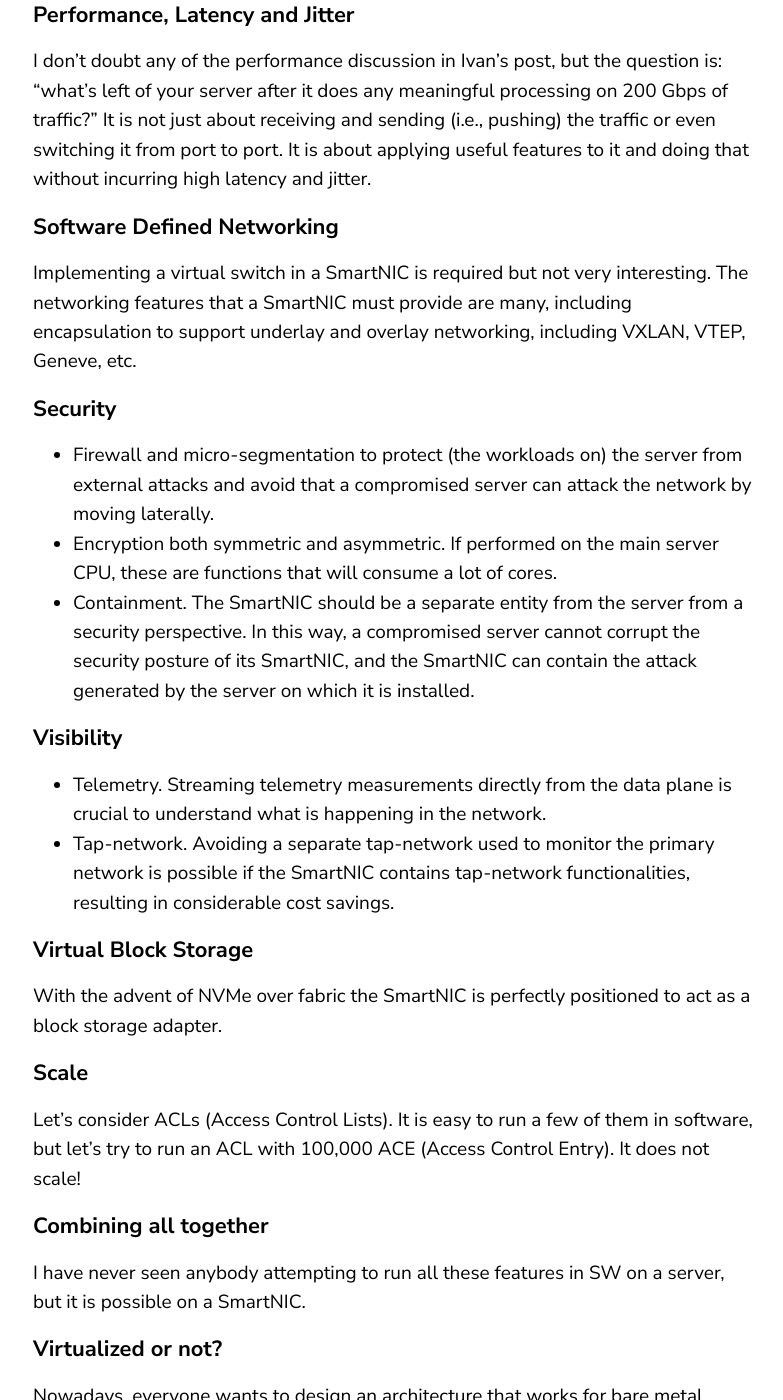
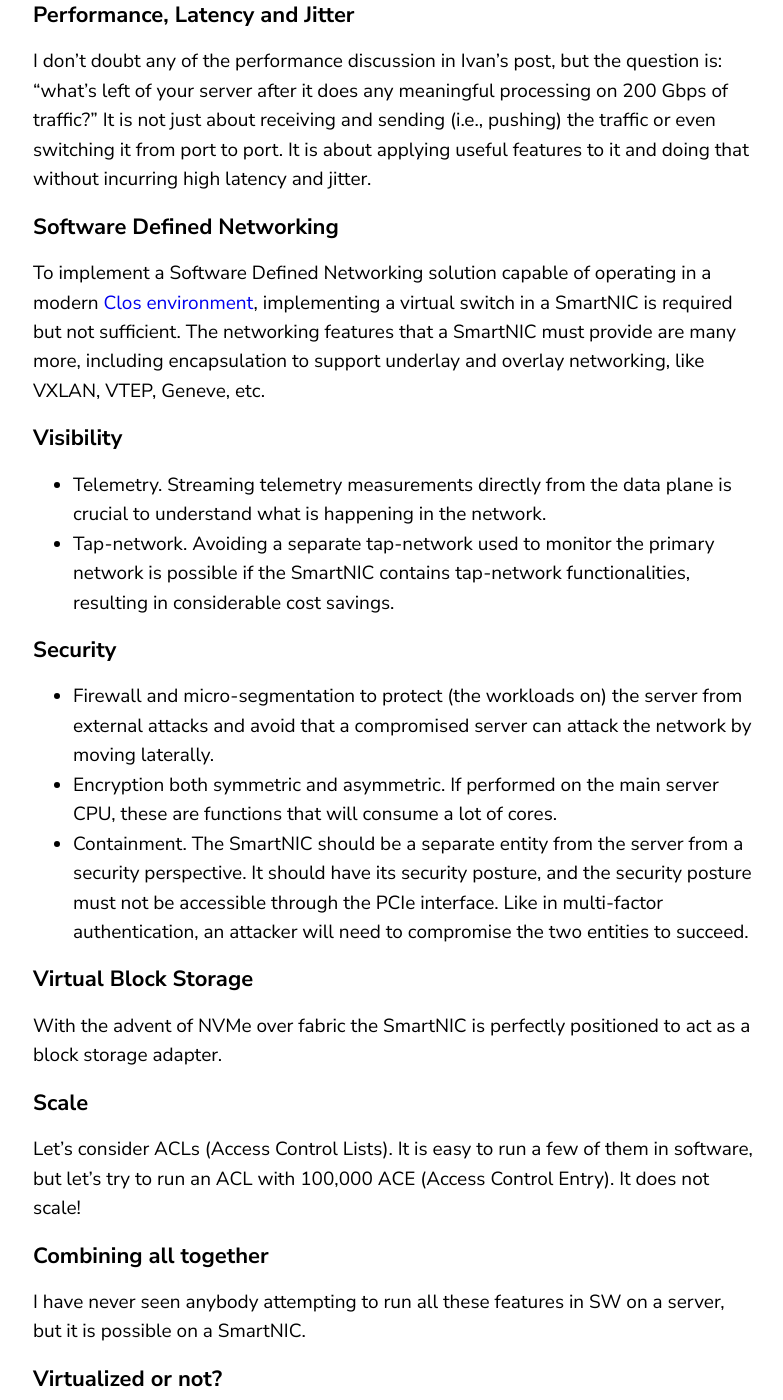
Before and after one commit to silvanogai/silvanogai, a Jekyll site: the page built from _posts/2020-09-15-smartnic.md, in a window 1280 px wide and 1400 px high, scrolled down 846 px. Shown: the whole window, without its empty margins (67-850 px from the left). Built offline with Jekyll 4.4.1, drawn with Linux system fonts in a browser that asks for light colours; comment, search, counter and statistics services are not loaded.

Commit message:
Added Dinesh inputs

```diff
--- a/_posts/2020-09-15-smartnic.md
+++ b/_posts/2020-09-15-smartnic.md
@@ -21,16 +21,16 @@ The need does not arise only from performance, mainly discussed in Ivan's post,
 I don't doubt any of the performance discussion in Ivan's post, but the question is: "what's left of your server after it does any meaningful processing on 200 Gbps of traffic?" It is not just about receiving and sending (i.e., pushing) the traffic or even switching it from port to port. It is about applying useful features to it and doing that without incurring high latency and jitter.
 
 ## Software Defined Networking
-Implementing a virtual switch in a SmartNIC is required but not very interesting. The networking features that a SmartNIC must provide are many, including encapsulation to support underlay and overlay networking, including VXLAN, VTEP, Geneve, etc.
+To implement a Software Defined Networking solution capable of operating in a modern [Clos environment](https://silvanogai.github.io/posts/clos-part1/), implementing a virtual switch in a SmartNIC is required but not sufficient. The networking features that a SmartNIC must provide are many more, including encapsulation to support underlay and overlay networking, like VXLAN, VTEP, Geneve, etc.
+
+## Visibility
+- Telemetry. Streaming telemetry measurements directly from the data plane is crucial to understand what is happening in the network.
+- Tap-network. Avoiding a separate tap-network used to monitor the primary network is possible if the SmartNIC contains tap-network functionalities, resulting in considerable cost savings.
 
 ## Security
 - Firewall and micro-segmentation to protect (the workloads on) the server from external attacks and avoid that a compromised server can attack the network by moving laterally.
 - Encryption both symmetric and asymmetric. If performed on the main server CPU, these are functions that will consume a lot of cores.
-- Containment. The SmartNIC should be a separate entity from the server from a security perspective. In this way, a compromised server cannot corrupt the security posture of its SmartNIC, and the SmartNIC can contain the attack generated by the server on which it is installed.
-
-## Visibility
-- Telemetry. Streaming telemetry measurements directly from the data plane is crucial to understand what is happening in the network.
-- Tap-network. Avoiding a separate tap-network used to monitor the primary network is possible if the SmartNIC contains tap-network functionalities, resulting in considerable cost savings.
+- Containment. The SmartNIC should be a separate entity from the server from a security perspective. It should have its security posture, and the security posture must not be accessible through the PCIe interface.  Like in multi-factor authentication,  an attacker will need to compromise the two entities to succeed.
 
 ## Virtual Block Storage
 With the advent of NVMe over fabric the SmartNIC is perfectly positioned to act as a block storage adapter.
```
